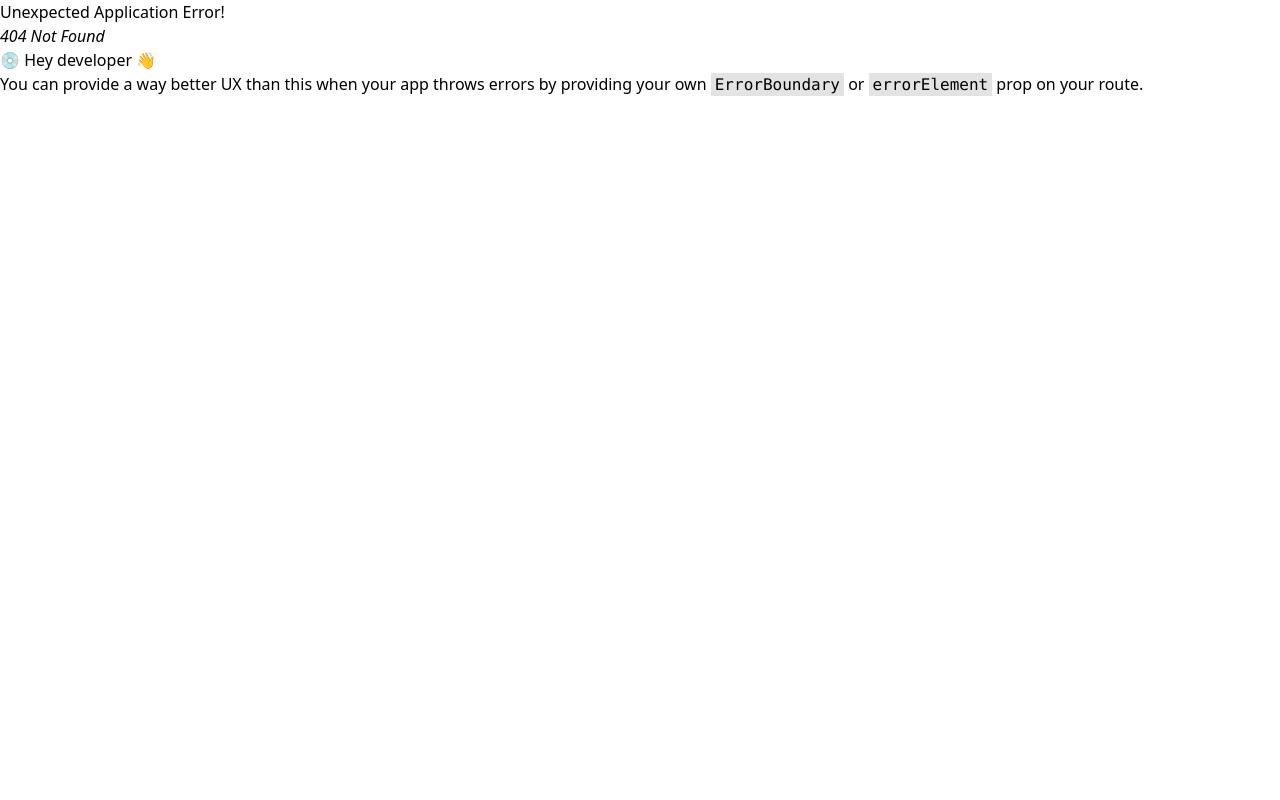
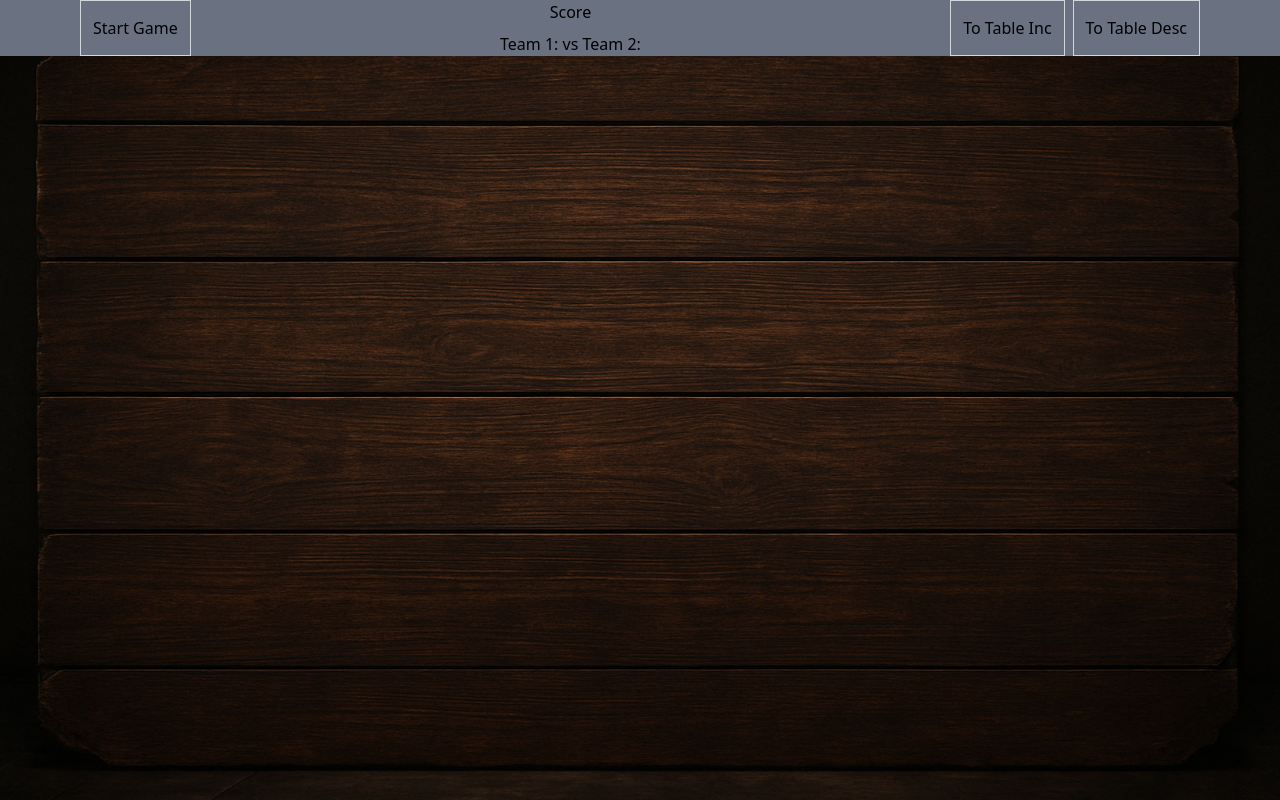
Before and after one commit to Donkijote/fall, a React (Vite) app: page /game in a window 1280 px wide. Before the commit this address had no page. Built offline with nearby package versions, Linux system fonts and the light colour scheme.

Commit message:
feat: add new game screen

```diff
--- /dev/null
+++ b/src/infrastructure/ui/screens/Game.tsx
@@ -0,0 +1,69 @@
+import { useEffect } from "react";
+
+import { useGameStore } from "@/application/store/gameStore";
+import { Players } from "@/infrastructure/ui/components/player/Players";
+import { Table } from "@/infrastructure/ui/components/table/Table";
+
+export const GameScreen = () => {
+  const { state, service } = useGameStore();
+
+  useEffect(() => {
+    if (state.phase === "announceSings") {
+      service.announceSings();
+    }
+    if (state.phase === "roundEnd") {
+      service.endRound();
+    }
+  }, [state, service]);
+
+  return (
+    <div data-testid={"GameScreen"}>
+      <div
+        className={
+          "top-0 px-20 bg-red-500 sm:bg-blue-500 md:bg-green-500 lg:bg-amber-500 xl:bg-gray-500 2xl:bg-purple-500 3xl:bg-pink-500 fixed z-10 w-full"
+        }
+      >
+        <div className={"gap-2 flex flex-row justify-between"}>
+          <div className={"gap-2 flex"}>
+            <button
+              className={
+                "py-2 px-3 border-gray-300 cursor-pointer border-[0.5px]"
+              }
+              onClick={service.startGame}
+            >
+              Start Game
+            </button>
+          </div>
+          <div className={"gap-2 flex flex-col items-center"}>
+            <span>Score</span>
+            <span>
+              Team 1: {state.scores.values[1]} vs Team 2:{" "}
+              {state.scores.values[2]}
+            </span>
+          </div>
+          <div className={"gap-2 flex"}>
+            <button
+              className={
+                "py-2 px-3 border-gray-300 cursor-pointer border-[0.5px]"
+              }
+              onClick={() => service.dealerChoose("tableThenPlayers", "inc")}
+            >
+              To Table Inc
+            </button>
+            <button
+              className={
+                "py-2 px-3 border-gray-300 cursor-pointer border-[0.5px]"
+              }
+              onClick={() => service.dealerChoose("tableThenPlayers", "dec")}
+            >
+              To Table Desc
+            </button>
+          </div>
+        </div>
+      </div>
+      <Table>
+        <Players />
+      </Table>
+    </div>
+  );
+};
--- /dev/null
+++ b/src/routes/Routes.tsx
@@ -0,0 +1,2 @@
+export const HOME_PATH = "/";
+export const GAME_PATH = "/game";
```
Also changed, not shown: src/routes/Router.tsx (+8 -1 lines).
